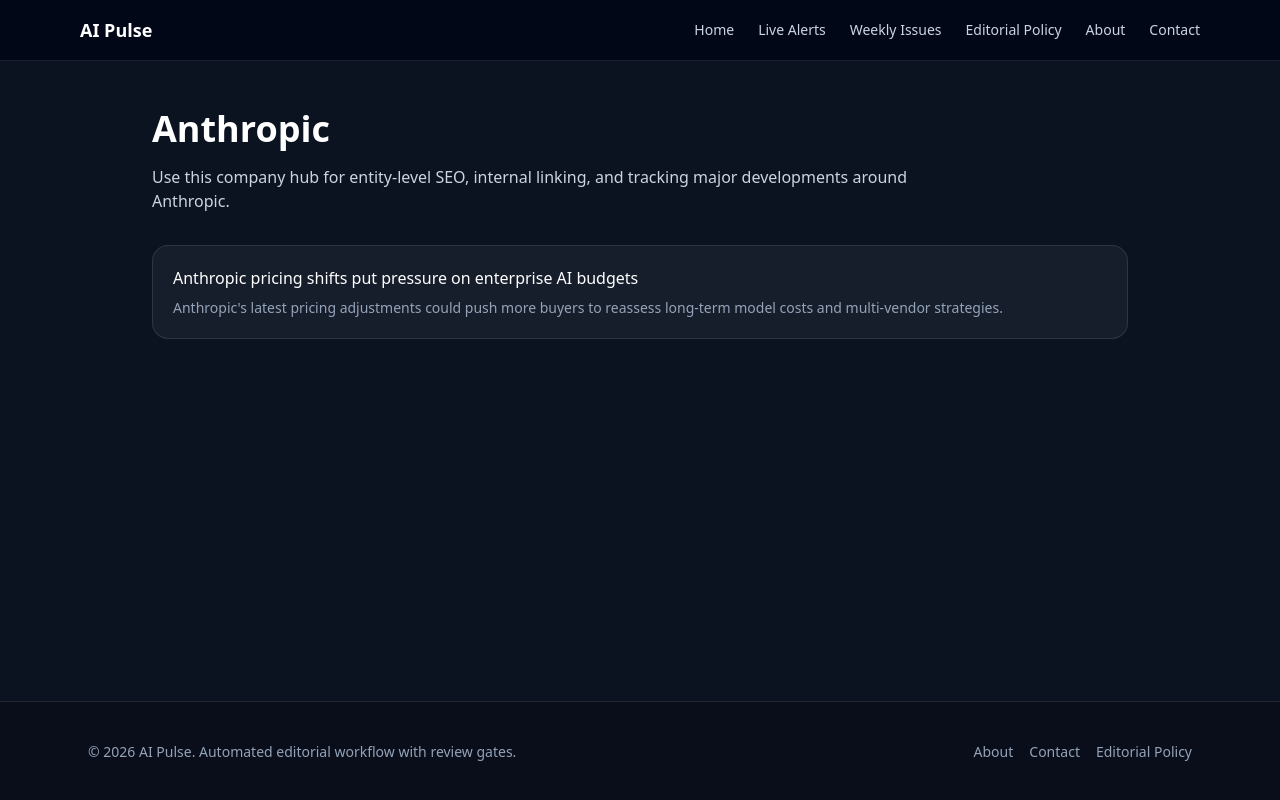
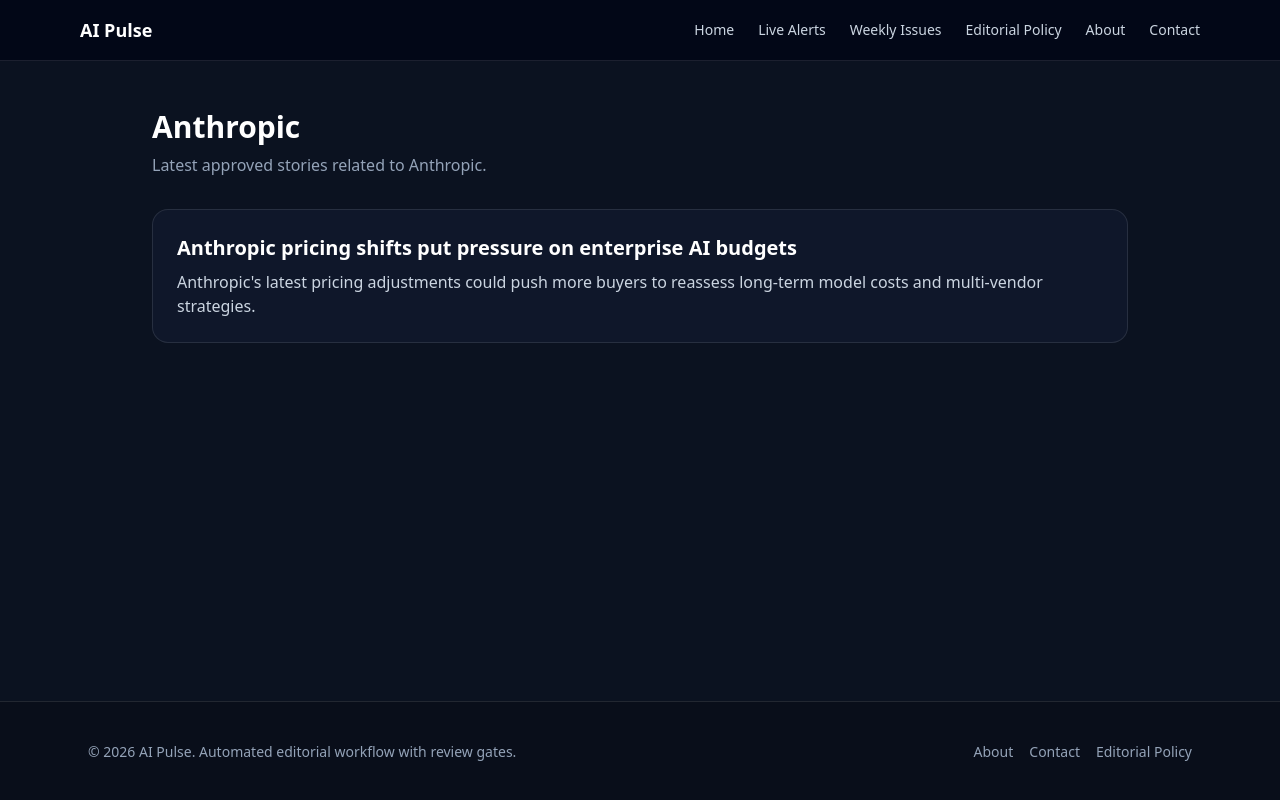
Before and after one commit to d3vil24/AI-News-Website, a Next.js app: page /companies/anthropic in a window 1280 px wide. Built offline with nearby package versions, Linux system fonts and the light colour scheme; no server answers.

Commit message:
Update page.tsx

```diff
--- a/app/companies/[slug]/page.tsx
+++ b/app/companies/[slug]/page.tsx
@@ -1,22 +1,40 @@
-import Link from 'next/link';
+export const dynamic = 'force-dynamic';
+
 import { getApprovedArticles } from '@/lib/storage';
 
-export default async function CompanyPage({ params }: { params: Promise<{ slug: string }> }) {
+export default async function CompanyPage({
+  params,
+}: {
+  params: Promise<{ slug: string }>;
+}) {
   const { slug } = await params;
   const companyName = slug.charAt(0).toUpperCase() + slug.slice(1);
-  const articles = (await getApprovedArticles()).filter((item) => item.company.toLowerCase() === slug.toLowerCase());
+
+  const articles = (await getApprovedArticles()).filter(
+    (item) => (item.company ?? '').toLowerCase() === slug.toLowerCase()
+  );
 
   return (
     <div className="mx-auto max-w-5xl px-6 py-12">
-      <h1 className="text-4xl font-semibold text-white">{companyName}</h1>
-      <p className="mt-4 max-w-3xl text-slate-300">Use this company hub for entity-level SEO, internal linking, and tracking major developments around {companyName}.</p>
-      <div className="mt-8 grid gap-4">
-        {articles.length ? articles.map((article) => (
-          <Link key={article.id} href={`/article/${article.slug}`} className="rounded-2xl border border-white/10 bg-white/5 p-5 hover:border-violet-400/40">
-            <div className="font-medium text-white">{article.title}</div>
-            <p className="mt-2 text-sm text-slate-400">{article.summary}</p>
-          </Link>
-        )) : <p className="text-slate-400">No published articles yet for this company.</p>}
+      <h1 className="text-3xl font-bold text-white">{companyName}</h1>
+      <p className="mt-2 text-slate-400">
+        Latest approved stories related to {companyName}.
+      </p>
+
+      <div className="mt-8 space-y-6">
+        {articles.length === 0 ? (
+          <p className="text-slate-400">No articles found for this company yet.</p>
+        ) : (
+          articles.map((article) => (
+            <article
+              key={article.id}
+              className="rounded-2xl border border-white/10 bg-slate-900 p-6"
+            >
+              <h2 className="text-xl font-semibold text-white">{article.title}</h2>
+              <p className="mt-2 text-slate-300">{article.summary}</p>
+            </article>
+          ))
+        )}
       </div>
     </div>
   );
```
